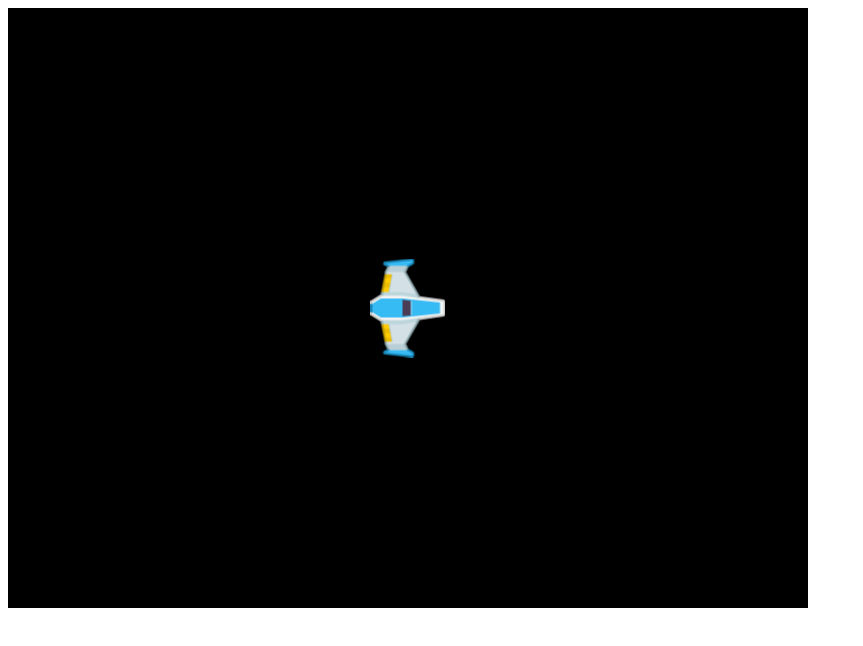
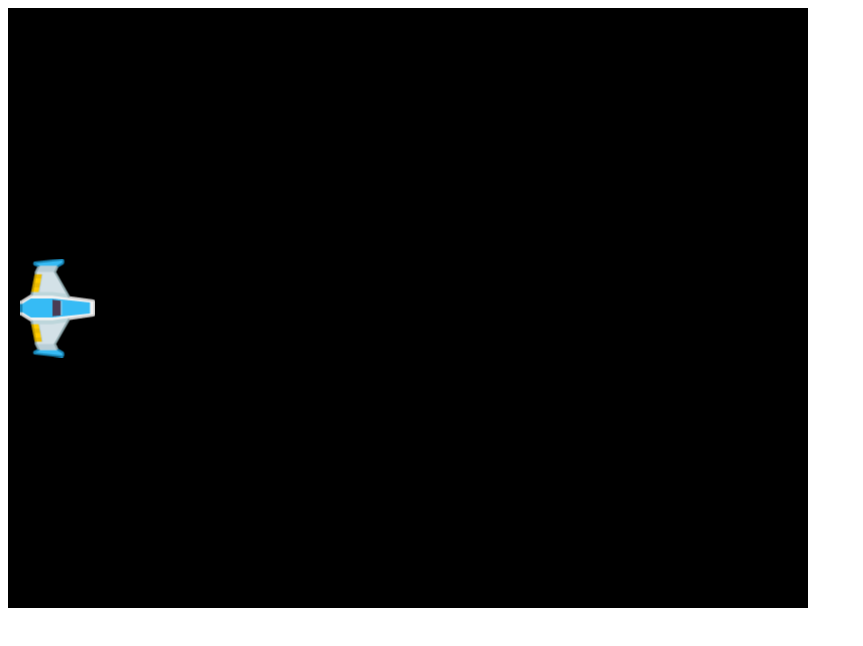
Before and after one commit to atttoth/SpaceShooter, a website: page index.html in a window 1280 px wide. Shown: the whole page, without its empty margins (0-863 px from the left). Drawn offline with Linux system fonts and the light colour scheme.

Commit message:
basic player movement added

```diff
--- a/index.html
+++ b/index.html
@@ -9,6 +9,8 @@
     <script>
       let app;
       let player;
+      let keys = {};
+      let keysDiv;
 
       window.onload = function () {
         app = new PIXI.Application({
@@ -19,12 +21,50 @@
 
         player = new PIXI.Sprite.from("assets/playerShip.png");
         player.anchor.set(0.5);
-        player.x = app.view.width / 2;
+        player.x = 50;
         player.y = app.view.height / 2;
 
         app.stage.addChild(player);
+
+     /*    let elapsed = 0.0;
+      app.ticker.add((delta) => {
+        elapsed += delta;
+        player.x = 100.0 + Math.cos(elapsed/50.0) * 100.0;
+      }); */
+        window.addEventListener("keydown", keyDown);
+        window.addEventListener("keyup", keyUp);
+
+        app.ticker.add(gameLoop)
+
+        keysDiv = document.querySelector("#keys")
       };
+
+      const keyDown = (e) => {
+        keys[e.keyCode] = true;
+      }
+
+      const keyUp = (e) => {
+        keys[e.keyCode] = false;
+      }
+
+      const gameLoop = () => {
+        if(keys["87"]) {
+          player.y -= 5;
+        }
+        if(keys["83"]) {
+          player.y += 5;
+        }
+        if(keys["65"]) {
+          player.x -= 5;
+        }
+        if(keys["68"]) {
+          player.x += 5;
+        }
+      }
+
     </script>
   </head>
-  <body></body>
+  <body>
+    <div id="keys"></div>
+  </body>
 </html>
```
